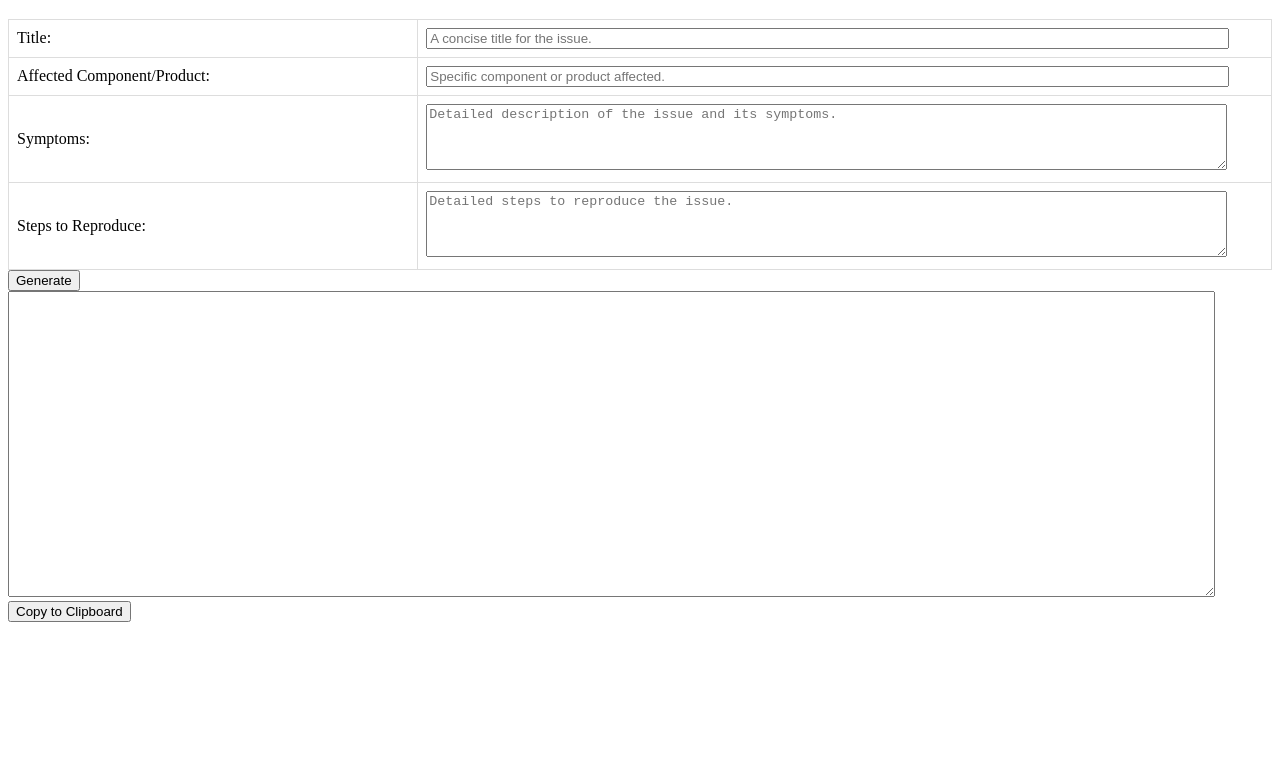
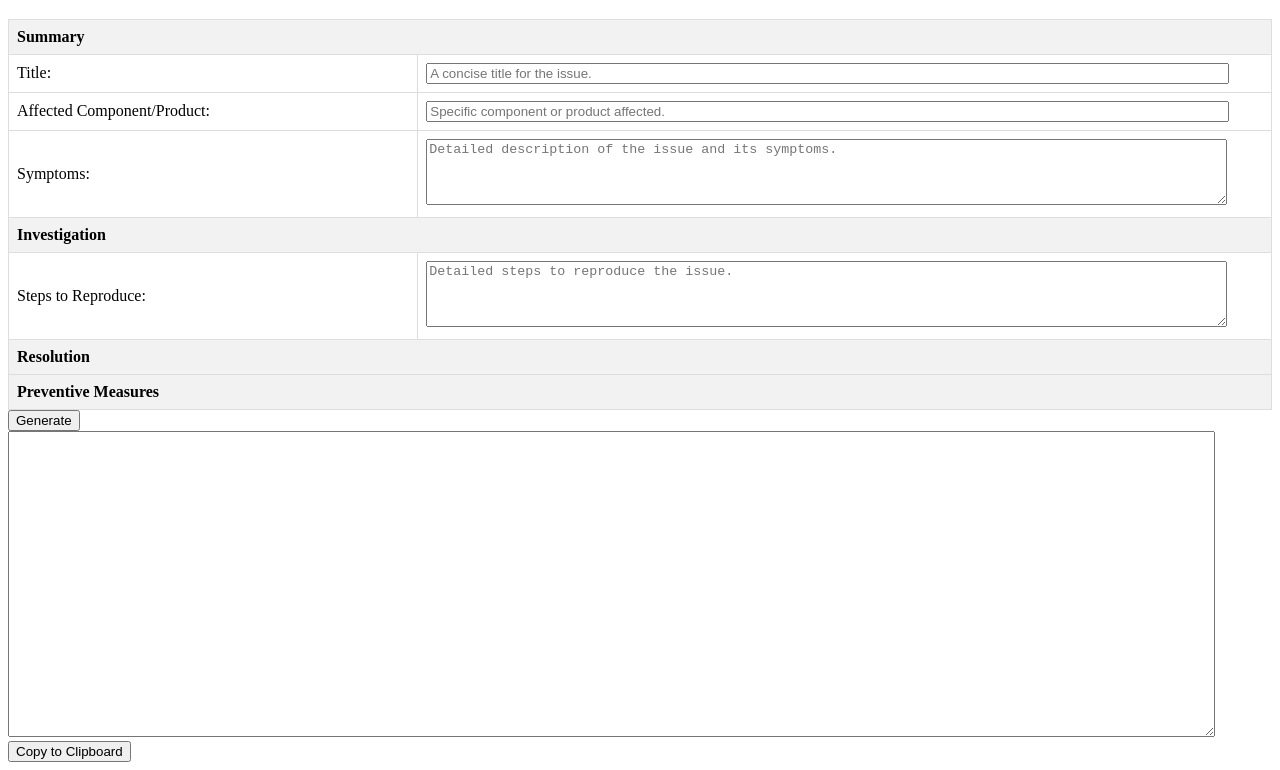
Before and after one commit to darwin-xu/darwin-xu.github.io, a plain HTML site: page index.html in a window 1280 px wide. Shown: the part 61-831 px from the top of the page. Before the commit the page ends 800 px from the top, so only its background shows below. Drawn offline with Linux system fonts and the light colour scheme.

Commit message:
Update index.html

```diff
--- a/index.html
+++ b/index.html
@@ -17,11 +17,18 @@
         input[type="text"], textarea {
             width: 95%; /* Adjusts width within table cell */
         }
-</style></head>
+        th {
+            background-color: #f2f2f2;
+        }
+    </style>
+</head>
 <body>
     <h1>Markdown Generator</h1>
     <form id="markdownForm">
         <table>
+            <tr>
+                <th colspan="2">Summary</th>
+            </tr>
             <tr>
                 <td><label for="title">Title:</label></td>
                 <td><input type="text" id="title" name="title" placeholder="A concise title for the issue." required></td>
@@ -35,10 +42,21 @@
                 <td><textarea id="symptoms" rows="4" cols="50" placeholder="Detailed description of the issue and its symptoms."></textarea></td>
             </tr>
             <tr>
+                <th colspan="2">Investigation</th>
+            </tr>
+            <tr>
                 <td><label for="steps">Steps to Reproduce:</label></td>
                 <td><textarea id="steps" rows="4" cols="50" placeholder="Detailed steps to reproduce the issue."></textarea></td>
             </tr>
             <!-- Add more rows for additional fields -->
+            <tr>
+                <th colspan="2">Resolution</th>
+            </tr>
+            <!-- Fields for resolution -->
+            <tr>
+                <th colspan="2">Preventive Measures</th>
+            </tr>
+            <!-- Fields for preventive measures -->
         </table>
         <button type="button" onclick="generateMarkdown()">Generate</button>
     </form>
```
Lines whose indentation alone changed are shown as unchanged.
